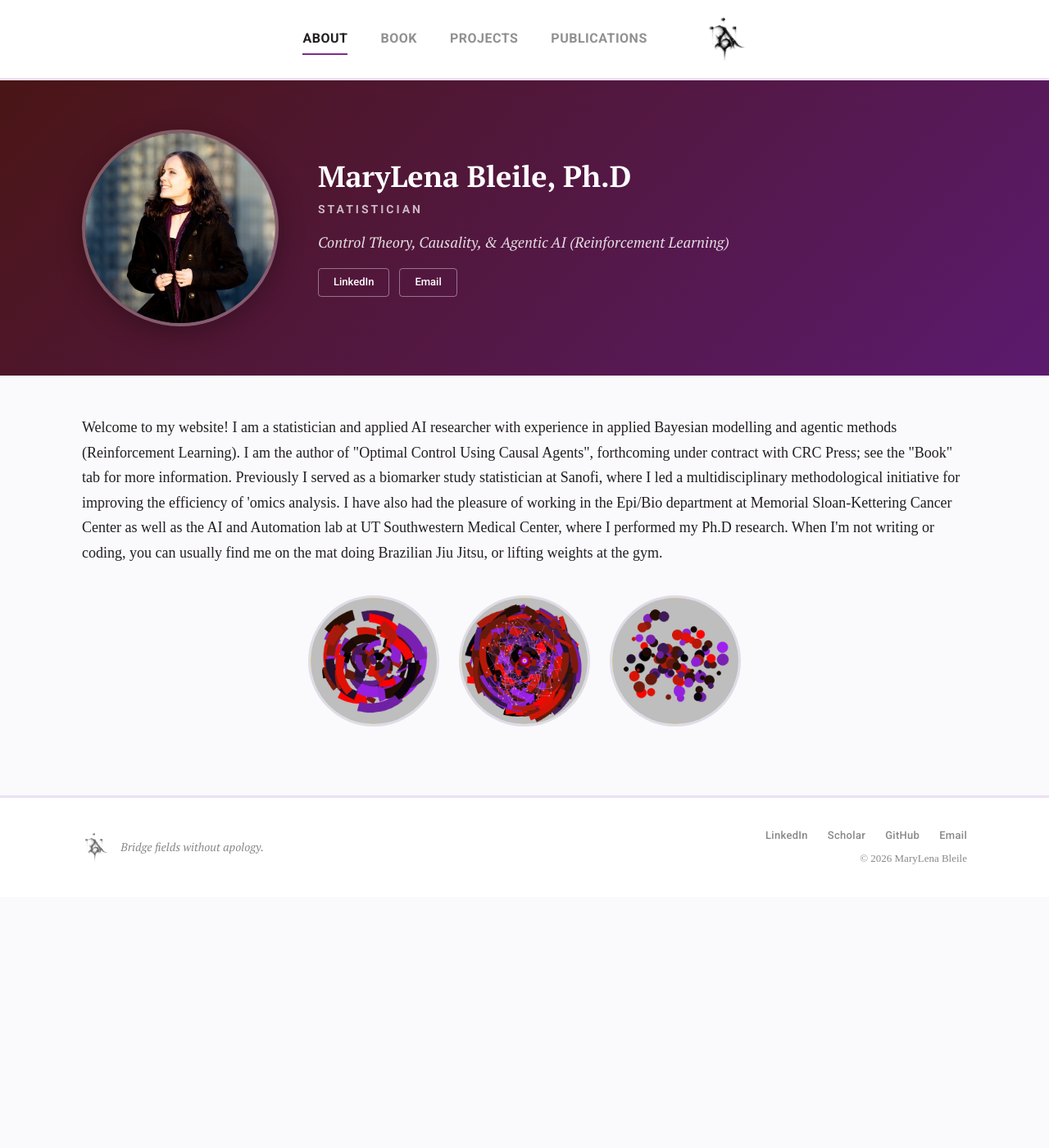
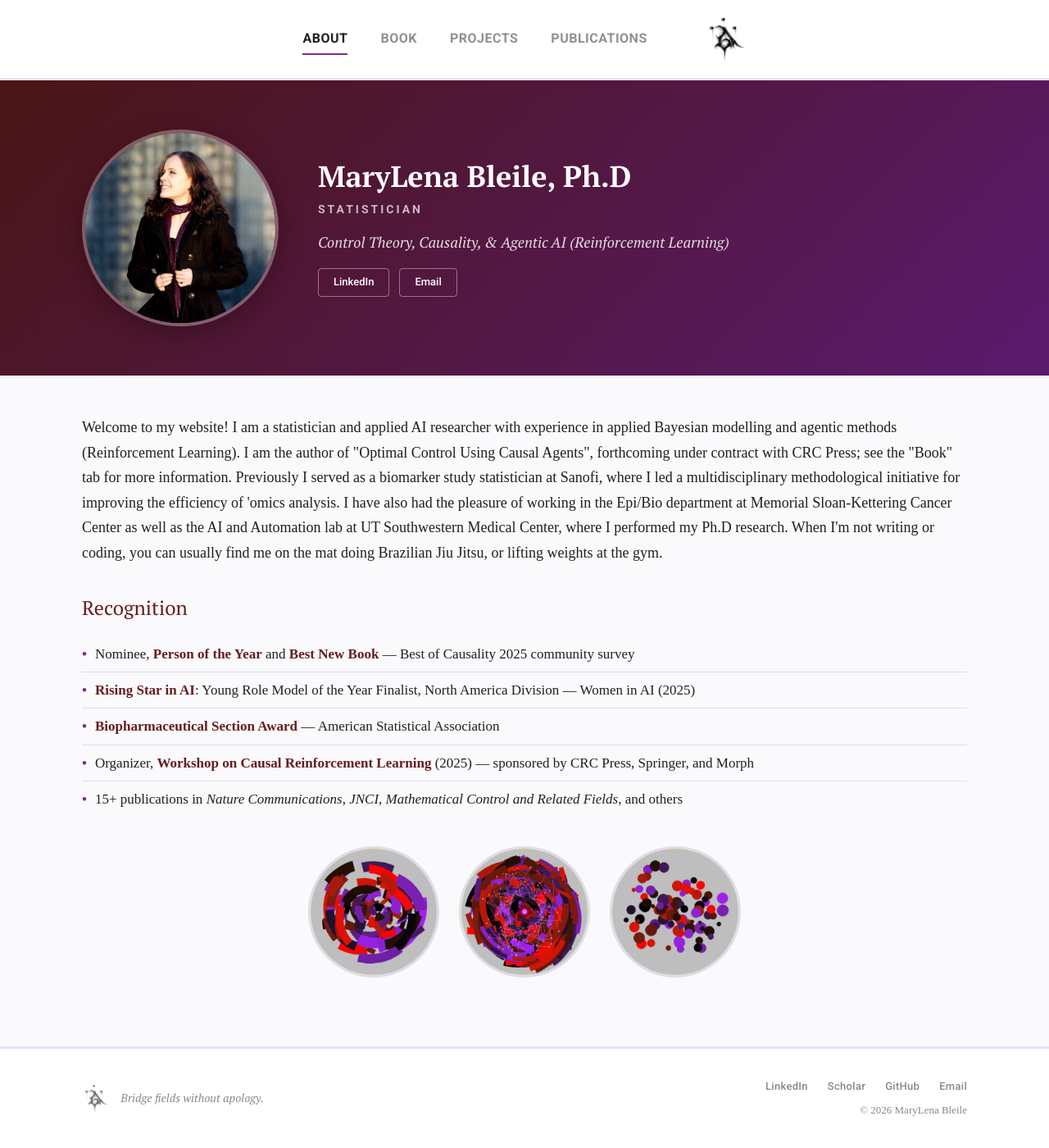
Before and after one commit to MLenaBleile/marylenableile, a Jekyll site: the page built from index.md, in a window 1280 px wide. Shown: the whole page at 82% size. Built offline with Jekyll 4.4.1, drawn with Linux system fonts in a browser that asks for light colours; before the commit the page ends 1094 px from its top, so only the background shows below that.

Commit message:
Add Recognition section to About page
Co-Authored-By: Claude Opus 4.6 <noreply@anthropic.com>

```diff
--- a/_sass/main.scss
+++ b/_sass/main.scss
@@ -235,6 +235,42 @@ img {
   color: $text-primary;
   line-height: 1.7;
   margin-bottom: 20px;
+}
+
+// ============================================
+// Recognition section
+// ============================================
+.recognition {
+  margin: 32px 0;
+
+  ul {
+    list-style: none;
+    padding: 0;
+  }
+
+  li {
+    font-family: $font-body;
+    font-size: 17px;
+    color: $text-primary;
+    line-height: 1.6;
+    padding: 8px 0;
+    border-bottom: 1px solid $separator;
+
+    &:last-child {
+      border-bottom: none;
+    }
+
+    &::before {
+      content: "\2022";
+      color: $purple;
+      font-weight: bold;
+      margin-right: 10px;
+    }
+  }
+
+  strong {
+    color: $maroon;
+  }
 }
 
 // ============================================
--- a/index.md
+++ b/index.md
@@ -27,6 +27,17 @@ title: MaryLena Bleile, Ph.D
       Welcome to my website! I am a statistician and applied AI researcher with experience in applied Bayesian modelling and agentic methods (Reinforcement Learning). I am the author of "Optimal Control Using Causal Agents", forthcoming under contract with CRC Press; see the "Book" tab for more information. Previously I served as a biomarker study statistician at Sanofi, where I led a multidisciplinary methodological initiative for improving the efficiency of 'omics analysis. I have also had the pleasure of working in the Epi/Bio department at Memorial Sloan-Kettering Cancer Center as well as the AI and Automation lab at UT Southwestern Medical Center, where I performed my Ph.D research. When I'm not writing or coding, you can usually find me on the mat doing Brazilian Jiu Jitsu, or lifting weights at the gym.
     </p>
 
+    <div class="recognition">
+      <h2 class="section-heading">Recognition</h2>
+      <ul>
+        <li>Nominee, <strong>Person of the Year</strong> and <strong>Best New Book</strong> &mdash; Best of Causality 2025 community survey</li>
+        <li><strong>Rising Star in AI</strong>: Young Role Model of the Year Finalist, North America Division &mdash; Women in AI (2025)</li>
+        <li><strong>Biopharmaceutical Section Award</strong> &mdash; American Statistical Association</li>
+        <li>Organizer, <strong>Workshop on Causal Reinforcement Learning</strong> (2025) &mdash; sponsored by CRC Press, Springer, and Morph</li>
+        <li>15+ publications in <em>Nature Communications</em>, <em>JNCI</em>, <em>Mathematical Control and Related Fields</em>, and others</li>
+      </ul>
+    </div>
+
     <div class="art-gallery">
       <img src="{{ '/media/art1.png' | relative_url }}" alt="Mathematical visualization">
       <img src="{{ '/media/art2.png' | relative_url }}" alt="Mathematical visualization">
```
